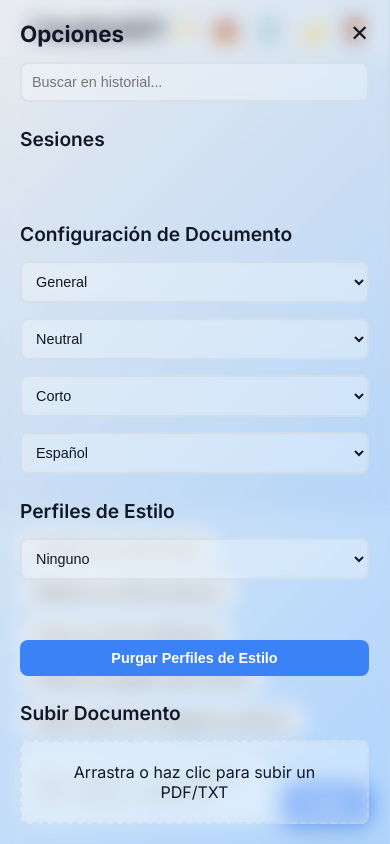
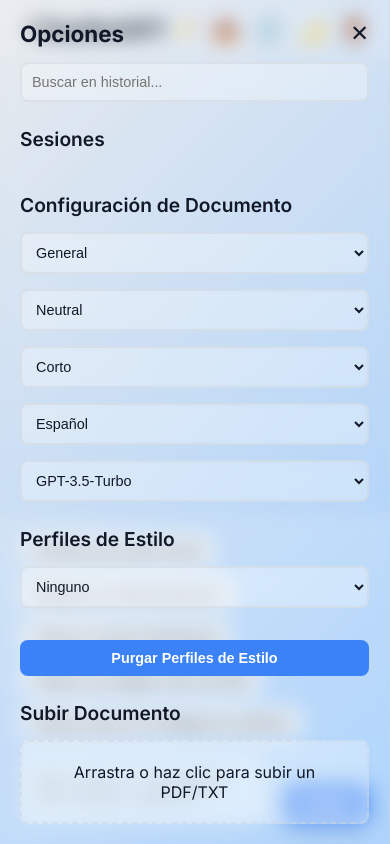
Before and after one commit to Gabo9803/IA-GENERADOR-DE-DOCS, a Flask app: page / in a window 390 px wide. Run offline with Flask 3, Linux system fonts and the light colour scheme; the visitor is signed in with stand-in values (Sample User, id 1); data that the repository does not hold is empty.

Commit message:
Update index.html

```diff
--- a/templates/index.html
+++ b/templates/index.html
@@ -592,7 +592,7 @@
                 padding: 12px 18px;
             }
 
-            .textarea {
+            textarea {
                 min-height: 50px;
                 font-size: 0.95rem;
             }
@@ -639,6 +639,10 @@
                 <option value="es">Español</option>
                 <option value="en">Inglés</option>
                 <option value="fr">Francés</option>
+            </select>
+            <select id="model">
+                <option value="gpt-3.5-turbo">GPT-3.5-Turbo</option>
+                <option value="gpt-4o">GPT-4o</option>
             </select>
             <h3>Perfiles de Estilo</h3>
             <select id="styleProfile">
@@ -966,6 +970,7 @@
                 const length = document.getElementById('length').value;
                 const language = document.getElementById('language').value;
                 const styleProfile = document.getElementById('styleProfile').value || null;
+                const model = document.getElementById('model').value;
 
                 // Preparar historial de mensajes
                 const messageHistory = (sessions[currentSessionId]?.messages || []).map(msg => ({
@@ -984,7 +989,8 @@
                         length,
                         language,
                         style_profile_id: styleProfile,
-                        message_history: messageHistory
+                        message_history: messageHistory,
+                        model // Añadir el modelo seleccionado
                     })
                 });
                 progressBar.style.width = '100%';
```
